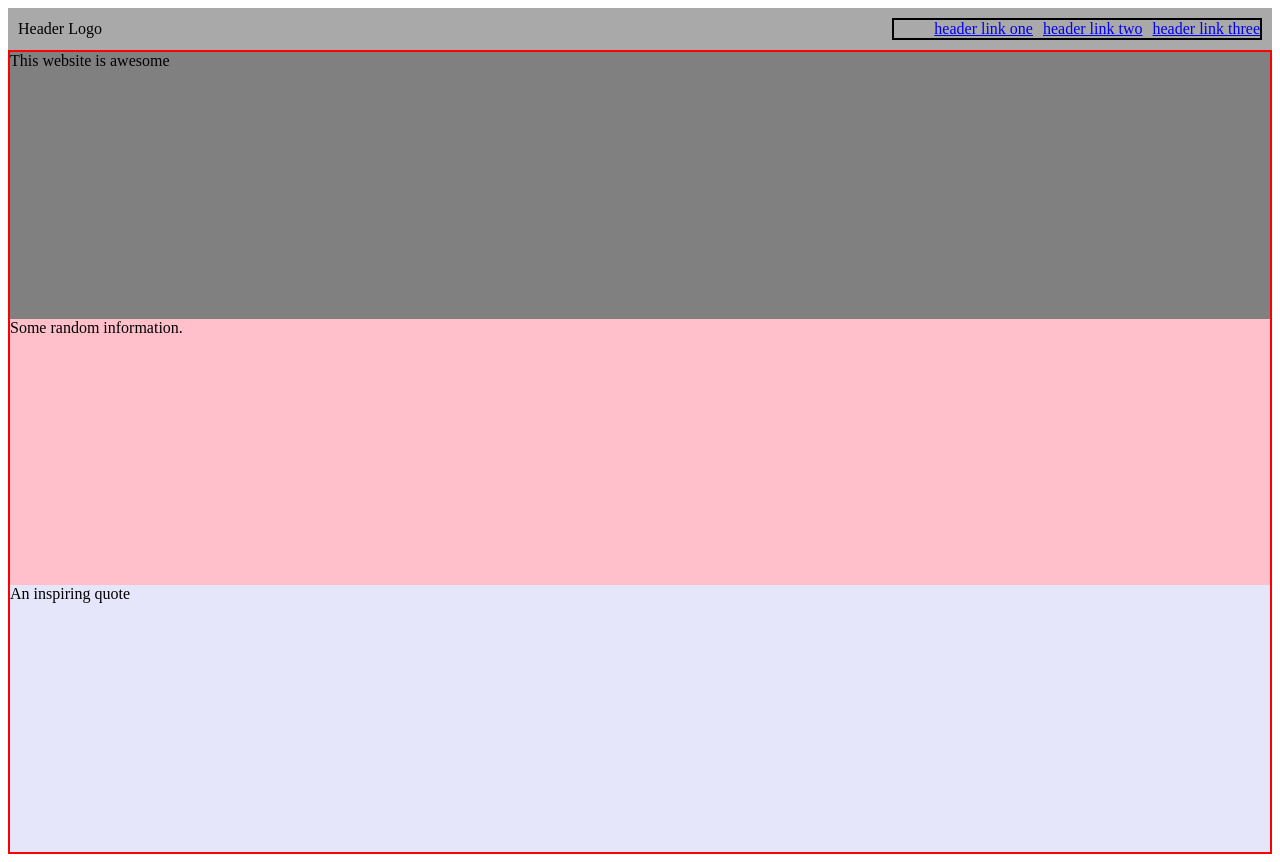
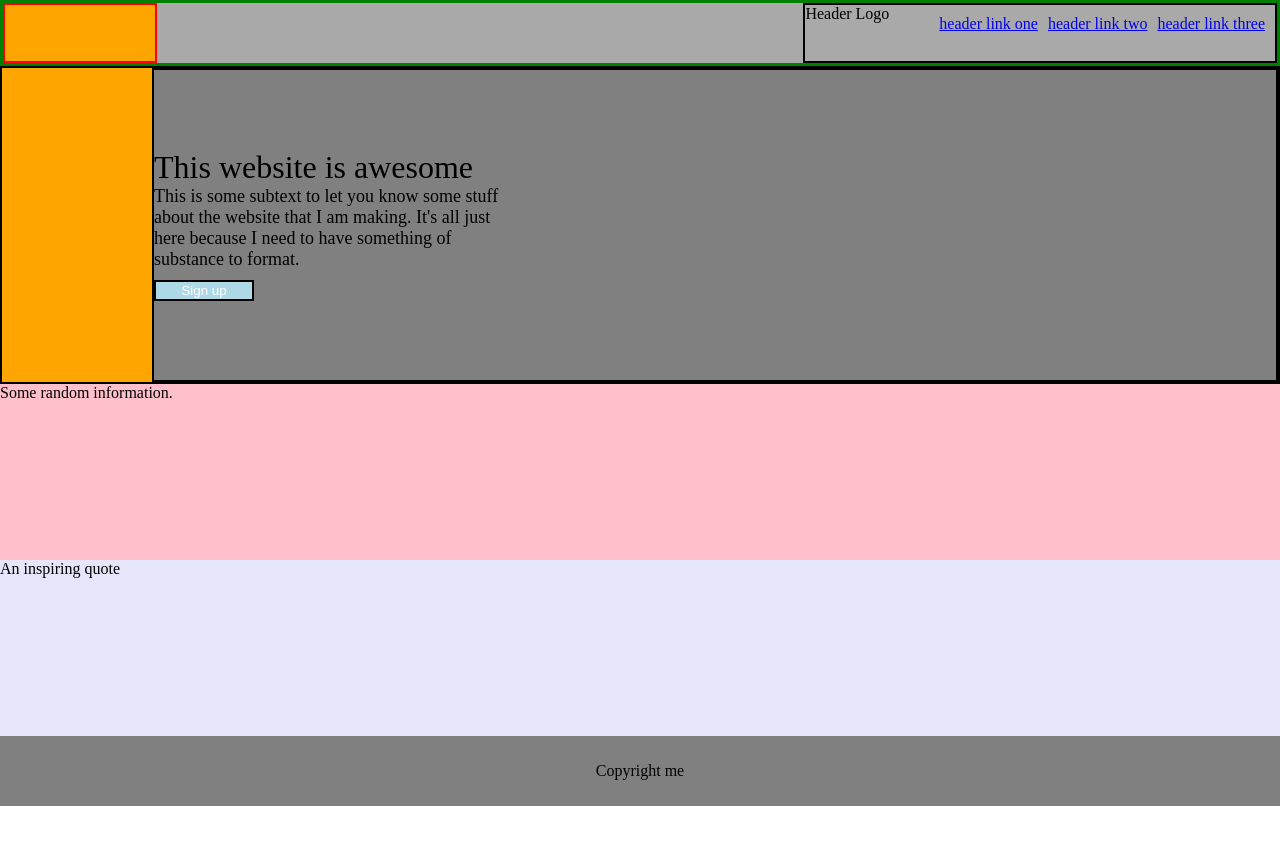
Before and after one commit to TricoMint/landing-page, a plain HTML site: page index.html in a window 1280 px wide. After the commit the page ends 806 px from the top, so only its background shows below. Drawn offline with Linux system fonts and the light colour scheme.

Commit message:
Update index.html and style.css Add frog.webp

```diff
--- a/index.html
+++ b/index.html
@@ -10,24 +10,43 @@
 <body>
 
     <div class="header">
+<div class="headerblock"></div>
 
-        <div class="logo">Header Logo</div>
+<div class="headertxt">
+    <div class="logo">Header Logo</div>
 
 <ul>
     <li><a href="#">header link one</a></li>
     <li><a href="#">header link two</a></li>
     <li><a href="#">header link three</a></li>
 </ul>
-
+</div>
     </div>
 
+
   <div class="body">
-<div class="box1">This website is awesome</div>
+
+<div class="box1">
+    <div class="block"></div>
+<div class="box1container">
+    <div class="box1txt1">This website is awesome</div>
+        <div class="box1txt2">This is some subtext to
+            let you know some stuff about the website
+            that I am making. It's all just here because
+            I need to have something of substance to
+            format.
+            <button>Sign up</button>
+</div>
+        </div>
+
+</div>
+
 <div class="box2">Some random information.</div>
 <div class="box3">An inspiring quote</div>
 
   </div>
 
+  <div class="footer">Copyright me</div>
 
 
 </body>
--- a/style.css
+++ b/style.css
@@ -1,20 +1,34 @@
 body {
-
+    margin: 0;
 }
 
 .header {
     justify-content: space-between;
     display: flex;
     background-color: darkgray;
-    align-items: center;
+    border: 3px solid green;
+    height: 60px;
+}
+
+.headerblock {
+    border: 2px solid red;
+    width: 150px;
+    background-color: orange;
+
+}
+
+.headertxt {
+    border: 2px solid black;
+    display: flex;
+    justify-content: flex-start;
 }
 
 .logo {
-    margin: 10px;
+
 }
 
+
 ul {
-    border: 2px solid black;
     display: flex;
     gap: 10px;
     margin: 10px;
@@ -22,7 +36,6 @@ ul {
 
 li {
     list-style-type: none;
-
 }
 
 a {
@@ -30,15 +43,58 @@ a {
 }
 
 .body {
-    border: 2px solid red;
     display: flex;
     flex-direction: column;
-    height: 100vh;
+    height: calc(100vh - 130px);
 }
 
+
 .box1 {
+    border: 2px solid black;
+    flex-grow: 1;
+    display: flex;
+    font-size: 32px;
+    justify-content: flex-start;
     background-color: gray;
+}
+
+.block {
     flex-grow: 1;
+    display: flex;
+    max-width: 150px;
+    min-width: 10px;
+    background-color: orange;
+
+}
+
+.box1container {
+    flex-grow: 4;
+    border: 2px solid black;
+    display: flex;
+    flex-direction: column;
+    justify-content: center;
+}
+
+
+.box1txt1 {
+
+
+}
+
+.box1txt2 {
+    max-width: 350px;
+    font-size: large;
+
+}
+
+button {
+    width: 100px;
+    border: 2px solid black;
+    background-color: lightblue;
+    color: white;
+    display: flex;
+    justify-content: center;
+    margin-top: 10px;
 }
 
 .box2 {
@@ -50,3 +106,11 @@ a {
     background-color: lavender;
     flex-grow: 1;
 }
+
+.footer {
+    background-color: gray;
+    display: flex;
+    height: 70px;
+    align-items: center;
+    justify-content: center;
+}
```
Also changed, not shown: frog.webp (added).
